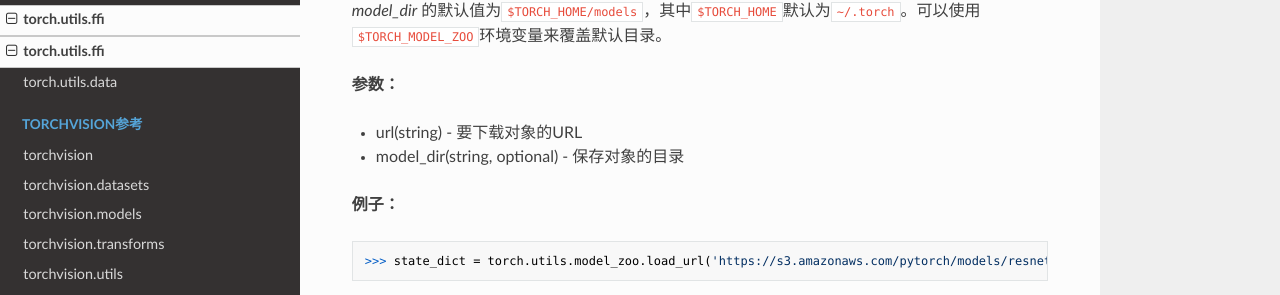
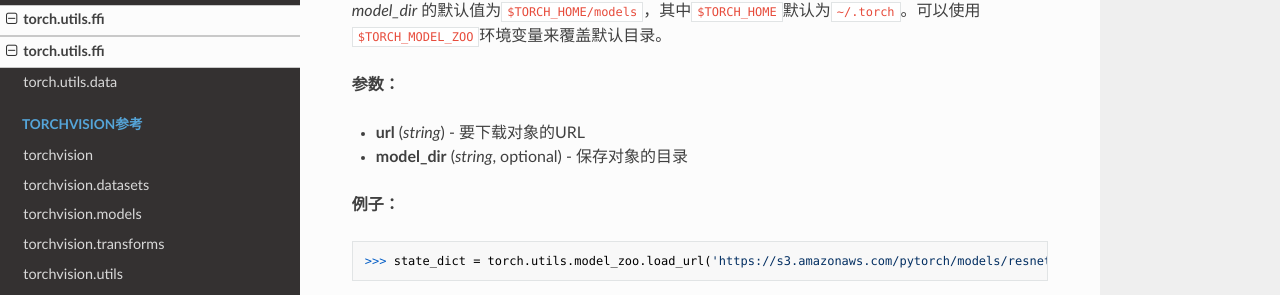
Before and after one commit to awfssv/pytorch-cn, an MkDocs documentation site: the page built from docs/package_references/model_zoo.md, in a window 1280 px wide. Shown: the part 367-662 px from the top of the page. Built offline with MkDocs 1.6.1, drawn with Linux system fonts in a browser that asks for light colours; nearby versions of some CDN libraries; old or Windows-style settings are respelled for this version of MkDocs.

Commit message:
change the style

````diff
--- a/docs/package_references/model_zoo.md
+++ b/docs/package_references/model_zoo.md
@@ -12,8 +12,8 @@ torch.utils.model_zoo.load_url(url, model_dir=None)
 
 **参数：**
 
-- url(string) - 要下载对象的URL
-- model_dir(string, optional) - 保存对象的目录
+- **url** (*string*) - 要下载对象的URL
+- **model_dir** (*string*, optional) - 保存对象的目录
 
 **例子：**
 ```python
````
